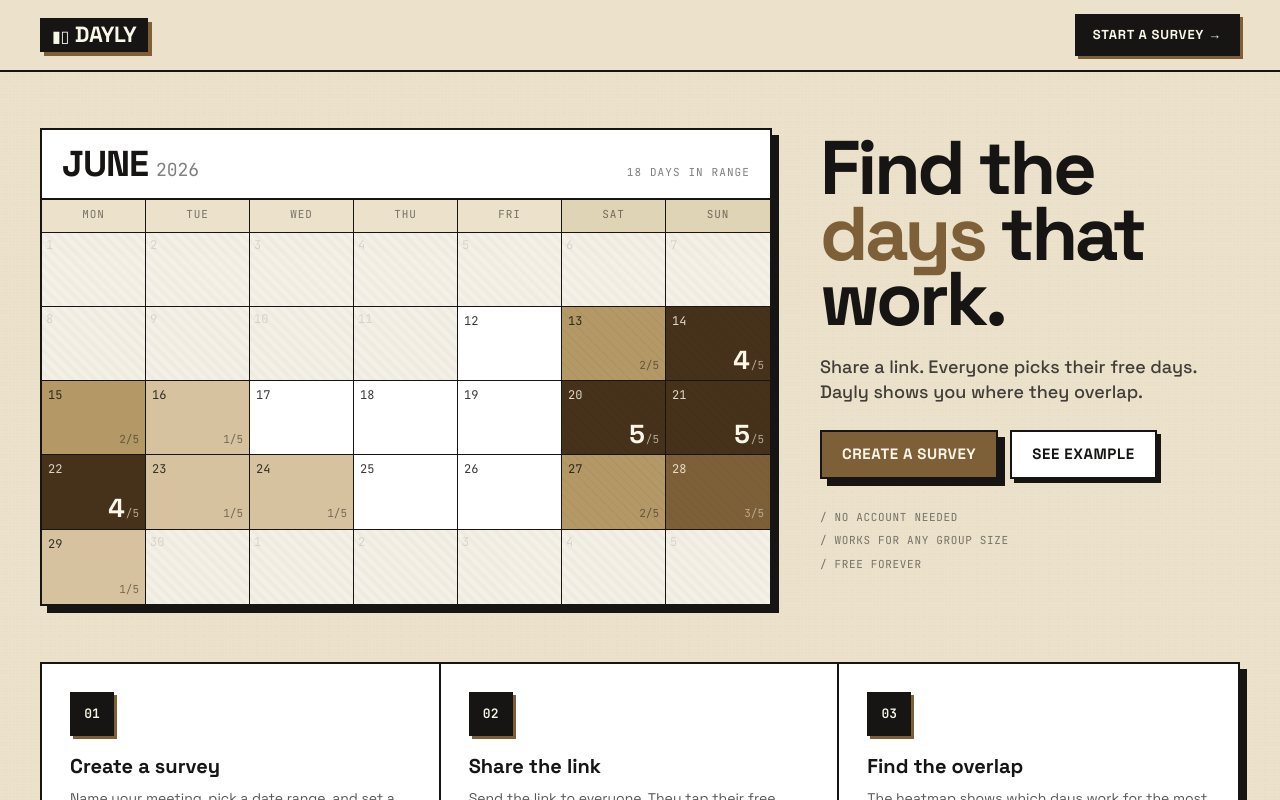
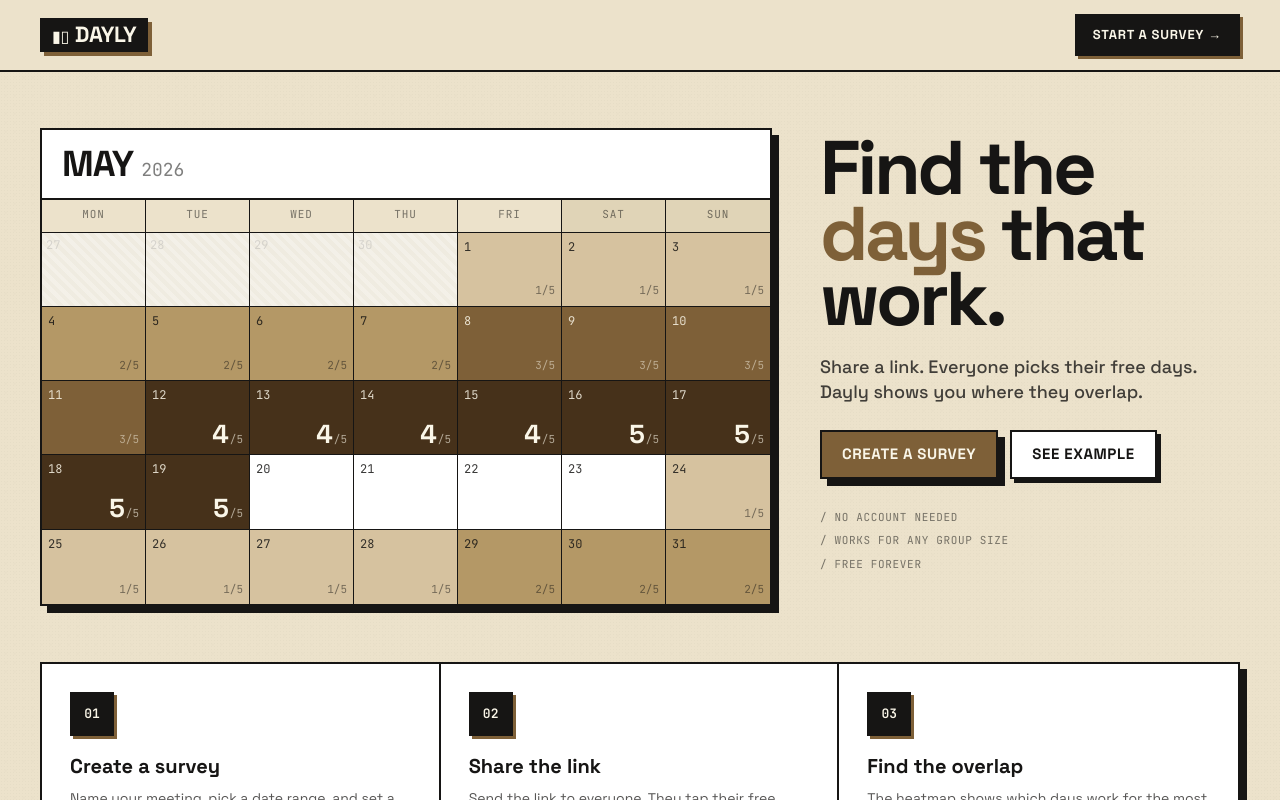
Before and after one commit to jonaszmielke/dayly, a Next.js app: page / in a window 1280 px wide. Shown: the top 800 px of the page. Built offline with nearby package versions, Linux system fonts and the light colour scheme.

Commit message:
SSR hero calendar for landing page

```diff
--- a/src/app/page.tsx
+++ b/src/app/page.tsx
@@ -1,75 +1,24 @@
+import { HeroCell } from '@/components/calendar/HeroCell'
 import { MonthGrid } from '@/components/calendar/MonthGrid'
-import { SummaryCell } from '@/components/calendar/SummaryCell'
 import { Footer } from '@/components/Footer'
 import { Wordmark } from '@/components/Wordmark'
+import { ymd } from '@/lib/dates'
 import Link from 'next/link'
 
-// Static hero mock data for landing calendar — June 2026
-const HERO_PEOPLE = [
-    {
-        id: 1,
-        name: 'Alice',
-        availSet: new Set([
-            '2026-06-13',
-            '2026-06-14',
-            '2026-06-15',
-            '2026-06-16',
-            '2026-06-20',
-            '2026-06-21',
-            '2026-06-22',
-        ]),
-    },
-    {
-        id: 2,
-        name: 'Bob',
-        availSet: new Set([
-            '2026-06-14',
-            '2026-06-15',
-            '2026-06-20',
-            '2026-06-21',
-            '2026-06-27',
-            '2026-06-28',
-        ]),
-    },
-    {
-        id: 3,
-        name: 'Carla',
-        availSet: new Set([
-            '2026-06-13',
-            '2026-06-14',
-            '2026-06-20',
-            '2026-06-21',
-            '2026-06-22',
-            '2026-06-23',
-        ]),
-    },
-    {
-        id: 4,
-        name: 'Daniel',
-        availSet: new Set([
-            '2026-06-20',
-            '2026-06-21',
-            '2026-06-22',
-            '2026-06-24',
-            '2026-06-27',
-            '2026-06-28',
-        ]),
-    },
-    {
-        id: 5,
-        name: 'Erin',
-        availSet: new Set([
-            '2026-06-14',
-            '2026-06-20',
-            '2026-06-21',
-            '2026-06-22',
-            '2026-06-28',
-            '2026-06-29',
-        ]),
-    },
-]
+const HERO_TOTAL = 5
+
+const heroFreeCount = (dom: number): number => {
+    const n = (dom * 9301 + 49297) % 233280
+    return Math.floor((n / 233280) * (HERO_TOTAL + 1))
+}
 
 const HomePage = () => {
+    const now = new Date()
+    const year = now.getFullYear()
+    const month = now.getMonth()
+    const monthStart = ymd(new Date(year, month, 1))
+    const monthEnd = ymd(new Date(year, month + 1, 0))
+
     return (
         <div className="min-h-screen flex flex-col">
             {/* Nav */}
@@ -115,17 +64,16 @@ const HomePage = () => {
                     {/* Left: mini calendar */}
                     <div className="w-full">
                         <MonthGrid
-                            year={2026}
-                            month={5}
-                            rangeStart="2026-06-12"
-                            rangeEnd="2026-06-29"
-                            daysInRange={18}
+                            year={year}
+                            month={month}
+                            rangeStart={monthStart}
+                            rangeEnd={monthEnd}
                             cellRenderer={(cell, inRange) => (
-                                <SummaryCell
+                                <HeroCell
                                     cell={cell}
                                     inRange={inRange}
-                                    people={HERO_PEOPLE}
-                                    selectedPersonId={null}
+                                    freeCount={heroFreeCount(cell.dom)}
+                                    totalCount={HERO_TOTAL}
                                 />
                             )}
                         />
--- /dev/null
+++ b/src/components/calendar/HeroCell.tsx
@@ -0,0 +1,62 @@
+import { GridCell } from '@/lib/dates'
+import { pickFg, pickHeat } from '@/lib/heat'
+import { cn } from '@/lib/utils'
+
+type HeroCellProps = {
+    cell: GridCell
+    inRange: boolean
+    freeCount: number
+    totalCount: number
+}
+
+export const HeroCell = ({ cell, freeCount, totalCount }: HeroCellProps) => {
+    if (!cell.inMonth) {
+        return (
+            <div
+                className="relative flex items-start justify-start p-1 bg-hatch opacity-40"
+                style={{ height: '100%' }}
+            >
+                <span className="font-mono text-[12px] text-ink/35">{cell.dom}</span>
+            </div>
+        )
+    }
+
+    const heat = pickHeat(freeCount, totalCount)
+    const fg = pickFg(heat)
+    const ratio = totalCount > 0 ? freeCount / totalCount : 0
+    const prominent = ratio >= 0.8 && freeCount > 0
+
+    return (
+        <div
+            className={cn(
+                'relative flex flex-col justify-between p-1.5 transition-all',
+                'hover:shadow-[inset_0_0_0_3px_#161514]'
+            )}
+            style={{
+                height: '100%',
+                backgroundColor: heat,
+                color: fg,
+            }}
+        >
+            <span className="font-mono text-[12px] opacity-85 relative z-10">{cell.dom}</span>
+            <div className="flex justify-end relative z-10">
+                {freeCount > 0 &&
+                    (prominent ? (
+                        <div className="flex items-baseline gap-0.5">
+                            <span
+                                className="font-sans font-extrabold leading-none tracking-[-0.04em]"
+                                style={{ fontSize: '26px' }}
+                            >
+                                {freeCount}
+                            </span>
+                            <span className="font-mono text-[11px] opacity-60">/{totalCount}</span>
+                        </div>
+                    ) : (
+                        <span className="font-mono text-[11px] opacity-50">
+                            {freeCount}/{totalCount}
+                        </span>
+                    ))}
+            </div>
+        </div>
+    )
+}
```
